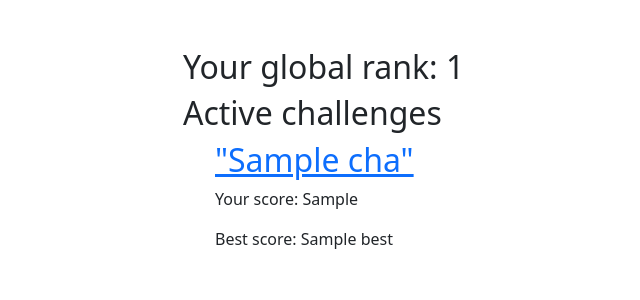
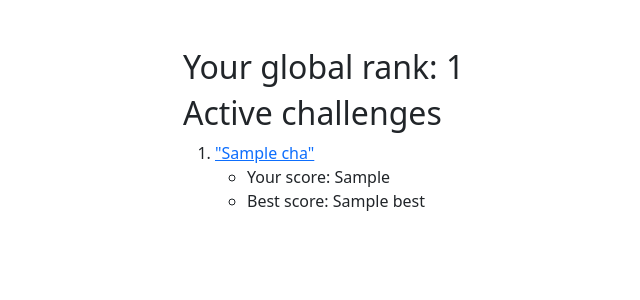
Before and after one commit to Felicity-IIIT-Hyderabad/vimgolf-server, a Flask app: template vimgolf/templates/challenge_list.html in a window 1280 px wide. Shown: the part 64-364 px from the top of the page, without its empty margins (121-761 px from the left). Run offline with Flask 2, Linux system fonts and the light colour scheme; the template is opened without the code that fills it: most values are stand-ins (such as "Sample title", 1, 10 or a date in 2020); parts of the project's set-up code (start-up, migrations or seed data) failed here and were passed over; some libraries are stand-ins or nearby versions.

Commit message:
Revert to previous challenge layout; use col-10 for components

```diff
--- a/vimgolf/templates/base.html
+++ b/vimgolf/templates/base.html
@@ -42,7 +42,7 @@
 <div class="container">
     <div class="row p-5">
         <!-- offset of two from the left -->
-        <div class="col-8 offset-2">
+        <div class="col-10 offset-2">
             {% block content %} {% endblock %}
         </div>
     </div>
--- a/vimgolf/templates/challenge_list.html
+++ b/vimgolf/templates/challenge_list.html
@@ -9,9 +9,13 @@
 
 <ol>
     {% for cha in challenges %}
-    <h2> <a href="/vimgolf/challenges/{{cha.id}}">"{{cha.name}}"</a></h2>
-    <p>Your score: {{cha.my}}</p>
-    <p>Best score: {{cha.best}}</p>
+    <li>
+        <a href="/vimgolf/challenges/{{cha.id}}">"{{cha.name}}"</a><br>
+        <ul>
+            <li>Your score: {{cha.my}}</li>
+            <li>Best score: {{cha.best}}</li>
+        </ul>
+    </li>
     {% endfor %}
 </ol>
 
```
